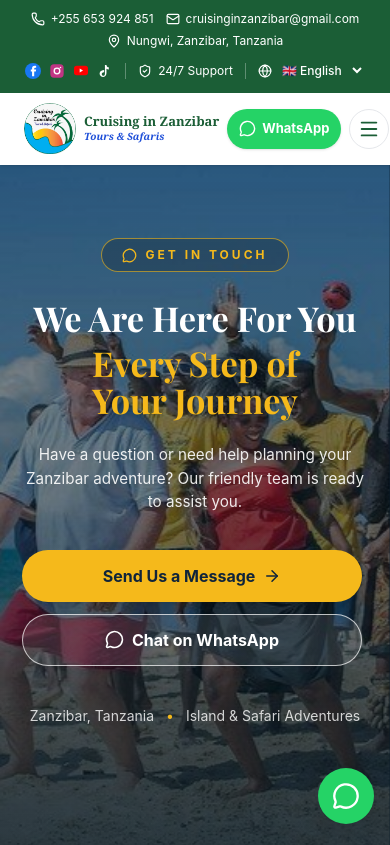
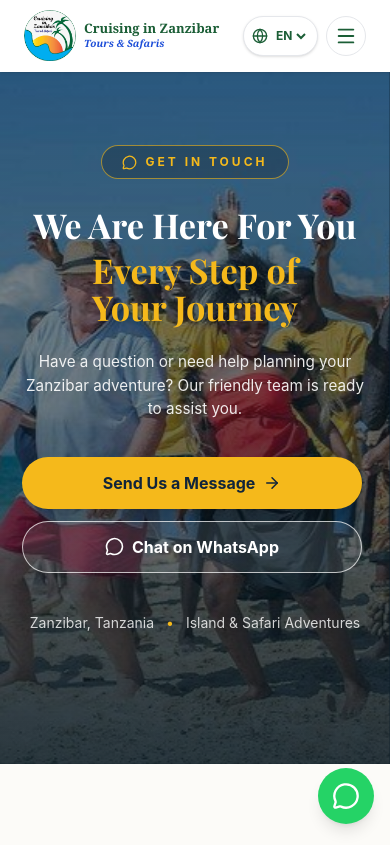
Before and after one commit to Isaachajj/cruising_in_zanzibar, a React (Vite) app: page /contact in a window 390 px wide. Shown: the top 845 px of the page. Built offline with nearby package versions, Linux system fonts and the light colour scheme.

Commit message:
over view navbar

```diff
--- a/src/Components/GlobalHeader.jsx
+++ b/src/Components/GlobalHeader.jsx
@@ -44,7 +44,7 @@ const GlobalHeader = () => {
   return (
     <>
       {/* ================= TOP CONTACT BAR ================= */}
-      <div className="relative z-50 w-full bg-[#1b5e36] py-2.5 text-[12px] text-white md:text-[13px]">
+      <div className="relative z-50 hidden w-full bg-[#1b5e36] py-2.5 text-[12px] text-white md:block md:text-[13px]">
         <div className="mx-auto flex w-full max-w-[1200px] flex-col items-center justify-center gap-y-2 px-4 sm:px-6 md:flex-row md:flex-wrap md:gap-x-4 lg:flex-nowrap lg:justify-center lg:gap-x-3 lg:px-6 xl:gap-x-4">
 
           {/* Kushoto: Mawasiliano */}
@@ -211,18 +211,23 @@ const GlobalHeader = () => {
             </a>
           </div>
 
-          {/* MOBILE ACTIONS */}
+          {/* ================= MOBILE ACTIONS ================= */}
           <div className="flex shrink-0 items-center gap-2 lg:hidden">
-            <a
-              href={WHATSAPP_URL}
-              target="_blank"
-              rel="noreferrer"
-              aria-label="Chat on WhatsApp"
-              className="flex h-10 items-center justify-center gap-1.5 rounded-full bg-[#25D366] px-3 text-[13px] font-bold text-white shadow-sm"
-            >
-              <MessageCircle size={17} />
-              <span>WhatsApp</span>
-            </a>
+            <div className="flex h-10 items-center gap-1 rounded-full border border-gray-200 bg-white px-2 text-[#1b5e36] shadow-sm">
+              <Globe size={16} className="shrink-0" />
+              <select
+                value={language}
+                onChange={(event) => setLanguage(event.target.value)}
+                aria-label="Choose language"
+                className="h-9 max-w-[62px] cursor-pointer border-0 bg-transparent text-[12px] font-bold uppercase outline-none [&>option]:text-gray-900"
+              >
+                <option value="en">EN</option>
+                <option value="ru">RU</option>
+                <option value="fr">FR</option>
+                <option value="de">DE</option>
+                <option value="it">IT</option>
+              </select>
+            </div>
 
             {/* MOBILE MENU BUTTON */}
             <button
@@ -249,16 +254,6 @@ const GlobalHeader = () => {
               <Link to="/contact" onClick={closeMobileMenu} className={isActive('/contact') ? 'rounded-md bg-[#1b5e36] px-3 py-2 text-white' : ''}>Contact</Link>
 
               <a
-                href={WHATSAPP_URL}
-                target="_blank"
-                rel="noreferrer"
-                className="flex items-center justify-center gap-2 rounded-full bg-[#2e8b57] px-4 py-3 text-white"
-              >
-                <MessageCircle size={17} />
-                WhatsApp
-              </a>
-
-              <a
                 href="mailto:cruisinginzanzibar@gmail.com?subject=Tour%20or%20Safari%20Quote%20Request"
                 onClick={closeMobileMenu}
                 className="flex items-center justify-center gap-2 rounded-full bg-[#006B8F] px-4 py-3 text-white transition-colors hover:bg-[#005B78]"
```
